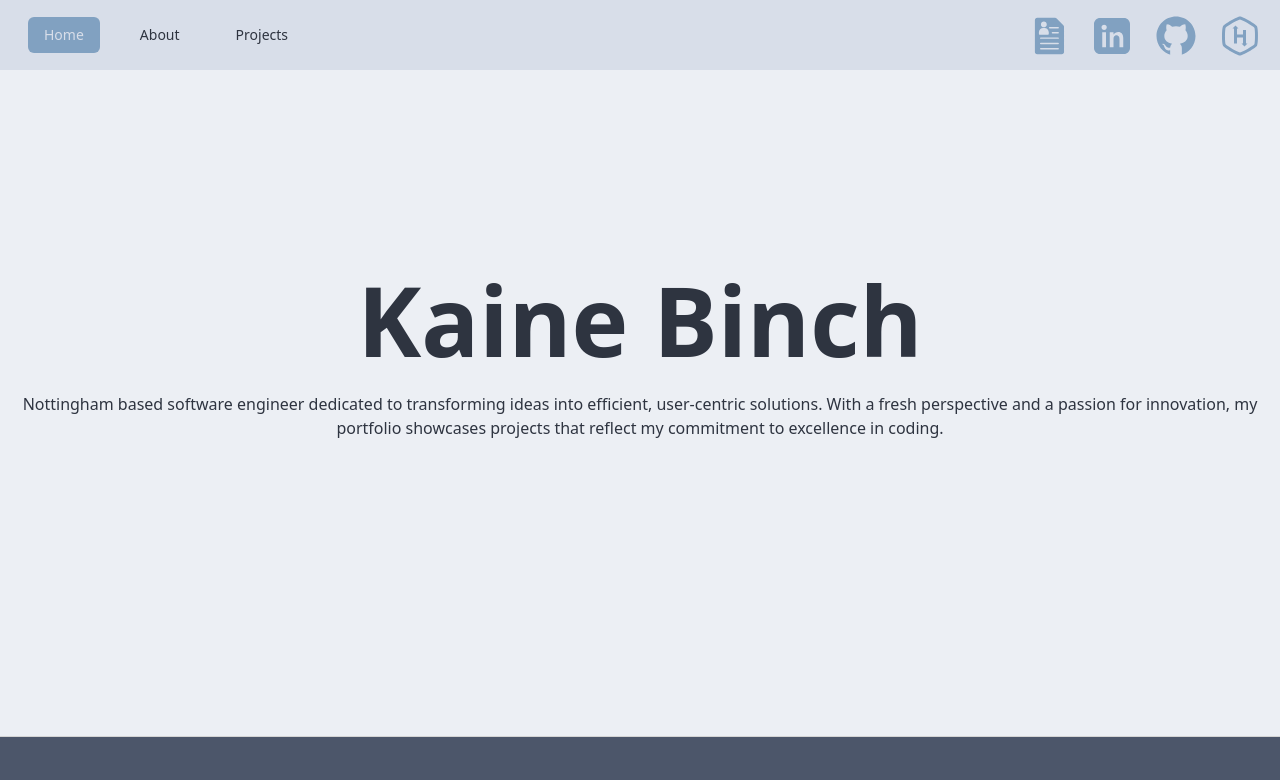
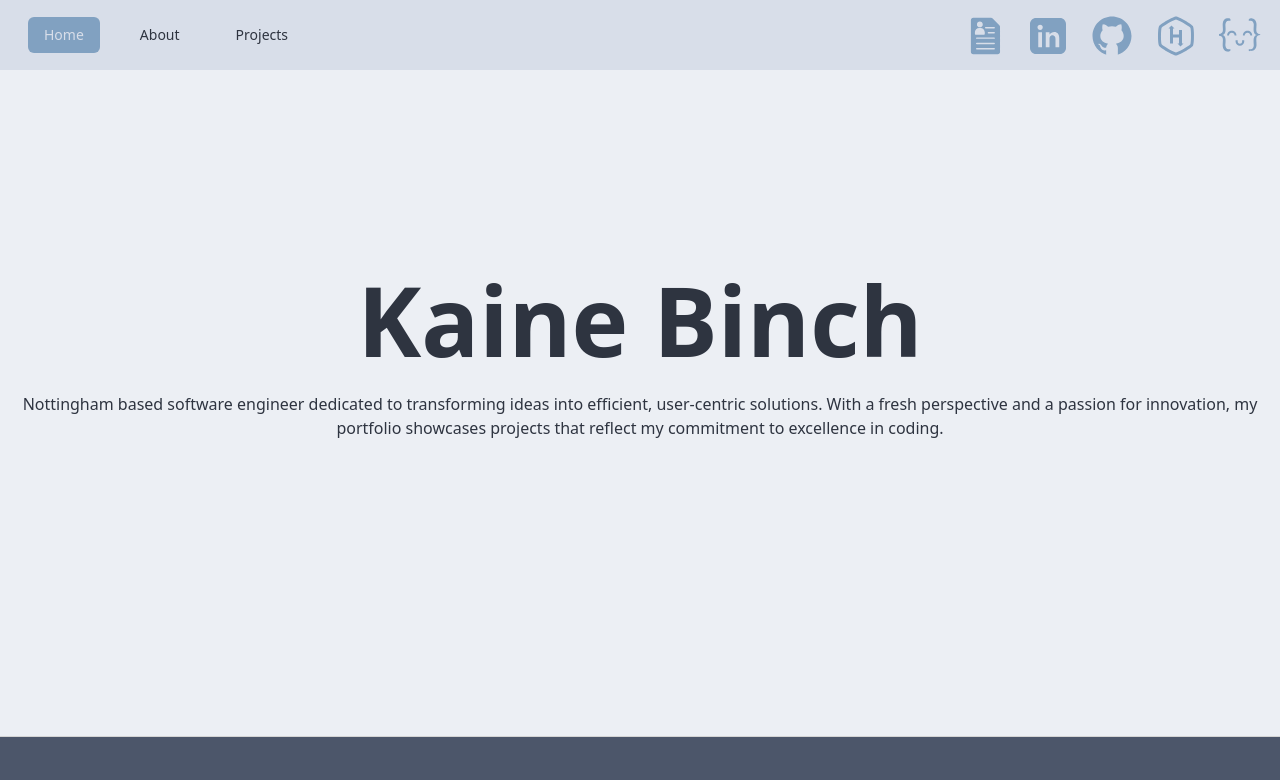
Before and after one commit to KaineBinch/KaineBinch.github.io, a React (Vite) app: page / in a window 1280 px wide. Shown: the top 780 px of the page. Built offline with nearby package versions, Linux system fonts and the light colour scheme.

Commit message:
feat: added exercism logo

```diff
--- a/src/components/cv/cvLeftPane.jsx
+++ b/src/components/cv/cvLeftPane.jsx
@@ -1,5 +1,6 @@
 import { motion as m } from "framer-motion";
 import InfoRow from "../infoRow";
+import ExercismIcon from "../../assets/exercismLogo.png";
 
 const CvLeftPane = () => {
   return (
@@ -32,10 +33,31 @@ const CvLeftPane = () => {
             CONTACT
           </h1>
           <div className="flex flex-col items-center text-[#1c1a73] text-[16px] md:pl-5 lg:pl-0 md:px-0 px-10">
-            <InfoRow icon="fa-solid fa-phone" text="07802 766962" />
-            <InfoRow icon="fa-solid fa-envelope" text="kainebinch@live.com" />
-            <InfoRow icon="fa-solid fa-house" text="Kimberley, Nottingham" />
-            <InfoRow icon="fa-solid fa-globe" text="kainebinch.dev" />
+            <div className="w-full md:hidden flex">
+              <InfoRow
+                icon="fa-solid fa-phone"
+                text="07802 766962"
+                link="tel:07802766962"
+              />
+            </div>
+            <div className="w-full md:flex hidden">
+              <InfoRow icon="fa-solid fa-phone" text="07802 766962" />
+            </div>
+            <InfoRow
+              icon="fa-solid fa-envelope"
+              text="kainebinch@live.com"
+              link="mailto:kainebinch@live.com"
+            />
+            <InfoRow
+              icon="fa-solid fa-house"
+              text="Kimberley, Nottingham"
+              link="https://google.com/maps/place/Kimberley,+Nottingham/@52.9966447,-1.2752485,14.5z/data=!4m6!3m5!1s0x4879ea535219591b:0x92f219209af9e8f5!8m2!3d52.994062!4d-1.253579!16zL20vMDI4Nnli"
+            />
+            <InfoRow
+              icon="fa-solid fa-globe"
+              text="kainebinch.dev"
+              link="https://kainebinch.dev"
+            />
           </div>
         </div>
         <div className="flex flex-col mt-[25px]">
@@ -46,14 +68,22 @@ const CvLeftPane = () => {
             <InfoRow
               icon="fa-brands fa-github"
               text={["kainebinch", "GitHub"]}
+              link="https://github.com/KaineBinch"
             />
             <InfoRow
               icon="fa-brands fa-linkedin"
               text={["kainebinch", "LinkedIn"]}
+              link="https://linkedin.com/in/kainebinch"
             />
             <InfoRow
               icon="fa-brands fa-hackerrank"
               text={["kainebinch", "HackerRank"]}
+              link="https://hackerrank.com/profile/kainebinch"
+            />
+            <InfoRow
+              iconOverride={ExercismIcon}
+              text={["kainebinch", "Exercism"]}
+              link="https://exercism.org/profiles/KaineBinch"
             />
           </div>
         </div>
@@ -61,7 +91,7 @@ const CvLeftPane = () => {
           <h1 className="text-center text-xl font-bold text-white bg-[#1c1a73]">
             EDUCATION
           </h1>
-          <div className="flex flex-col items-center text-[#1c1a73] text-[16px] md:pl-5 lg:pl-0 md:px-0 px-10">
+          <div className="flex flex-col items-center text-[#1c1a73] text-[16px] md:pl-5 lg:pl-0 md:px-0 px-10 mb-[25px]">
             <InfoRow
               title="Higher Education:"
               text="Notts County FC 2013-2015"
--- a/src/components/infoRow.jsx
+++ b/src/components/infoRow.jsx
@@ -1,27 +1,42 @@
 import { FontAwesomeIcon } from "@fortawesome/react-fontawesome";
 
-const InfoRow = ({ text, icon, title, isHeader = false }) => {
+const InfoRow = ({
+  text,
+  link,
+  icon,
+  iconOverride,
+  title,
+  isHeader = false,
+}) => {
   if (!Array.isArray(text)) text = [text];
   return (
+    <a className="w-full" href={link} target="_blank" rel="noreferrer">
       <div className="flex flex-row items-center pt-[25px] place-content-between w-full">
         <div>
           {icon ? (
             <FontAwesomeIcon className="w-[25px] h-[25px]" icon={icon} />
+          ) : iconOverride ? (
+            <img src={iconOverride} className="h-[21.5px]" />
           ) : (
-          <p className={`text-start ${isHeader ? "font-bold" : ""}`}>{title}</p>
+            <p className={`text-start ${isHeader ? "font-bold" : ""}`}>
+              {title}
+            </p>
           )}
         </div>
         <div>
           {text.map((t, i) => (
             <p
               key={i}
-            className={`text-end ${!isHeader && !icon ? "font-bold" : ""}`}
+              className={`text-end ${
+                !isHeader && !icon && !iconOverride ? "font-bold" : ""
+              }`}
             >
               {t}
             </p>
           ))}
         </div>
       </div>
+    </a>
   );
 };
 export default InfoRow;
--- a/src/components/socials.jsx
+++ b/src/components/socials.jsx
@@ -141,6 +141,48 @@ const Social = () => {
           </svg>
         </a>
       </div>
+      <div className="Exercism mx-2 btn btn-square btn-ghost">
+        <a
+          href="https://exercism.org/profiles/KaineBinch"
+          target="_blank"
+          rel="noreferrer"
+        >
+          <svg
+            version="1.1"
+            xmlns="http://www.w3.org/2000/svg"
+            x="0px"
+            y="0px"
+            width="42"
+            height="42"
+            viewBox="0,0,50,40"
+          >
+            <g
+              fill="#81a1c1"
+              fillRule="nonzero"
+              stroke="none"
+              strokeWidth="1"
+              strokeLinecap="butt"
+              strokeLinejoin="miter"
+              strokeMiterlimit="10"
+              strokeDasharray=""
+              strokeDashoffset="0"
+              fontFamily="none"
+              fontWeight="none"
+              fontSize="none"
+              textAnchor="none"
+            >
+              <path
+                d="M0,905.1v-48.3c119-10.6,189.5-56.6,206.8-157.4c14.8-85.8-9.8-249.3-6.7-387.8c3.5-157,107.1-289.2,222.6-305.8 c48-6.9,83-8.3,121.4-0.3c35,6,63.3,26.3,76.4,52v74.2H508.1c-98,11.1-135.6,76.9-157.4,179.9c-26.1,123,101.7,561.8-170.9,593.6 c272.6,31.7,144.8,470.5,170.9,593.6c21.8,103,59.3,168.8,157.4,179.9h112.4v74.2c-13.2,25.7-41.4,46-76.4,52 c-38.4,8-73.4,6.6-121.4-0.3c-115.5-16.6-219.1-148.8-222.6-305.8c-3.1-138.5,21.5-302.1,6.7-387.8C189.5,1010,119,964,0,953.4 V905.1z M2230.4,912.8v-48.3c-119-10.6-189.5-56.6-206.8-157.4c-14.8-85.8,9.8-249.3,6.7-387.8c-3.5-157-107.1-289.2-222.6-305.8 c-48-6.9-83-8.3-121.4-0.3c-35,6-63.3,26.3-76.4,52v74.2h112.4c98,11.1,135.6,76.9,157.4,179.9c26.1,123-101.7,561.8,170.9,593.6 c-272.6,31.7-144.8,470.5-170.9,593.6c-21.8,103-59.3,168.8-157.4,179.9h-112.4v74.2c13.2,25.7,41.4,46,76.4,5 c38.4,8,73.4,6.6,121.4-0.3c115.5-16.6,219.1-148.8,222.6-305.8c3.1-138.5-21.5-302.1-6.7-387.8c17.3-100.8,87.8-146.8,206.8-157.4 V912.8z"
+                transform="scale(0.022)"
+              />
+              <path
+                d="M944.3,935.4c0-139.7-112.7-252.9-251.8-252.9S440.7,795.8,440.7,935.4H539c0-85.2,68.7-154.2,153.5-154.2 S846,850.3,846,935.4H944.3z M1796.4,935.4c0-139.7-112.7-252.9-251.8-252.9s-251.8,113.2-251.8,252.9h98.3 c0-85.2,68.7-154.2,153.5-154.2c84.8,0,153.5,69,153.5,154.2H1796.4z M1364.7,1269.3c-6.1,118.6-109.4,220.1-233.8,219.2 c-124.8-0.9-227.3-102.3-233.8-219.2v-74.2h114.7v74.2c5.7,60,59.6,109.2,119.2,107.4c60.5-1.9,116.7-48.2,119.2-107.4v-74.2h114.7 V1269.3z"
+                transform="scale(0.022)"
+              />
+            </g>
+          </svg>
+        </a>
+      </div>
     </div>
   );
 };
--- a/src/constants/projects.js
+++ b/src/constants/projects.js
@@ -6,15 +6,6 @@ import blockRotate from "../assets/projectAssets/blockRotate.png"
 import sortAlgorithm from "../assets/projectAssets/sortAlgorithms.png"
 
 export const projects = [
-  {
-    title: "React Admin Dashboard",
-    hoverImage: DashboardImage,
-    iconImage: DashboardIcon,
-    shortDesc: "A versatile tool integrating datasets for comprehensive overviews and centralized data storage.",
-    longDesc: "This project is a versatile tool designed for seamless integration with diverse datasets. It offers users a comprehensive overview of data at a glance while serving as a centralized repository for all related information.",
-    tags: ["react", "tailwind", "data"],
-    link: "https://kainebinch.dev/adminDashboard",
-  },
   {
     title: "Password Generator",
     hoverImage: "",
@@ -34,6 +25,15 @@ export const projects = [
     link: "https://kainebinch.dev/Grid-Painter"
   },
   {
+    title: "React Admin Dashboard",
+    hoverImage: DashboardImage,
+    iconImage: DashboardIcon,
+    shortDesc: "A versatile tool integrating datasets for comprehensive overviews and centralized data storage.",
+    longDesc: "This project is a versatile tool designed for seamless integration with diverse datasets. It offers users a comprehensive overview of data at a glance while serving as a centralized repository for all related information.",
+    tags: ["react", "tailwind", "data"],
+    link: "https://kainebinch.dev/adminDashboard",
+  },
+  {
     title: "Rotating Blocks",
     hoverImage: "",
     iconImage: blockRotate,
@@ -51,4 +51,5 @@ export const projects = [
     tags: ["HTML", "Javascript", "p5.js"],
     link: "https://kainebinch.dev/Sorting-Algorithms"
   },
+
 ]
```
Also changed, not shown: src/assets/exercismLogo.png (added). Lines whose indentation alone changed are shown as unchanged.
